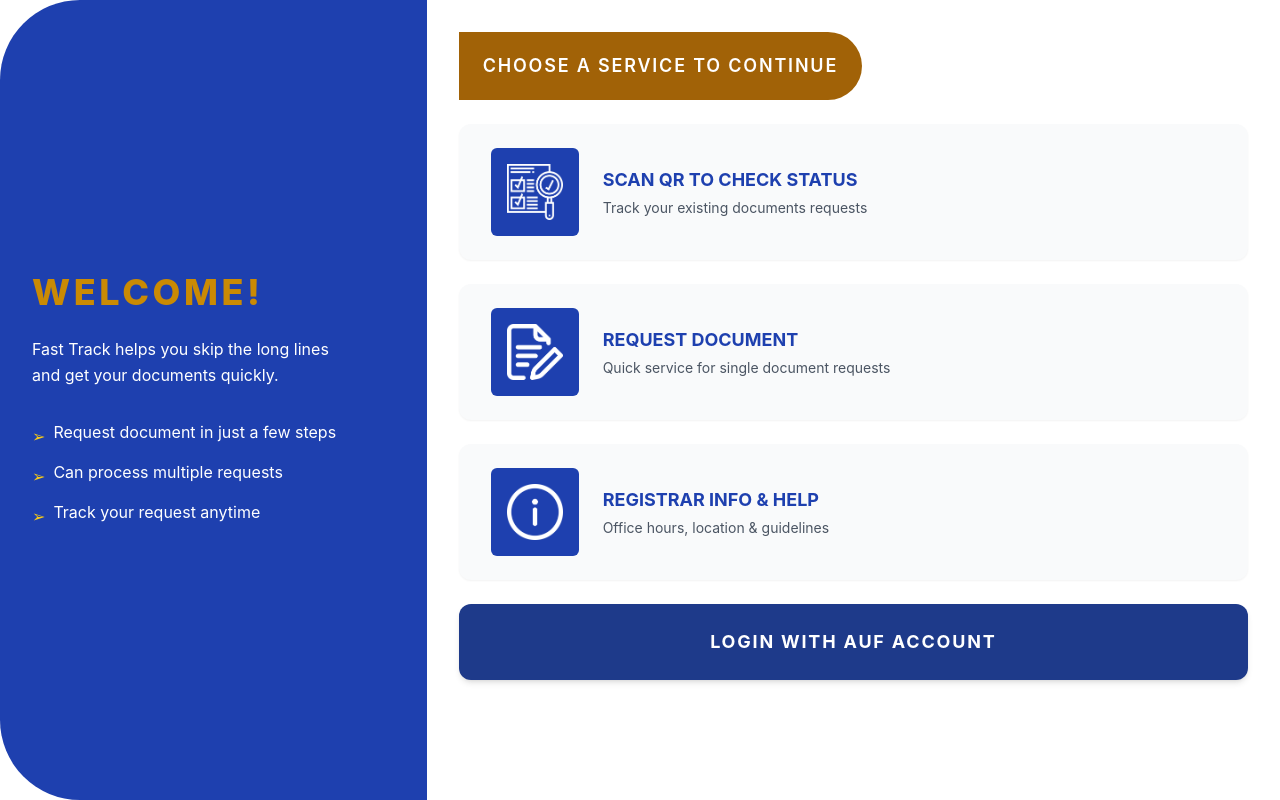
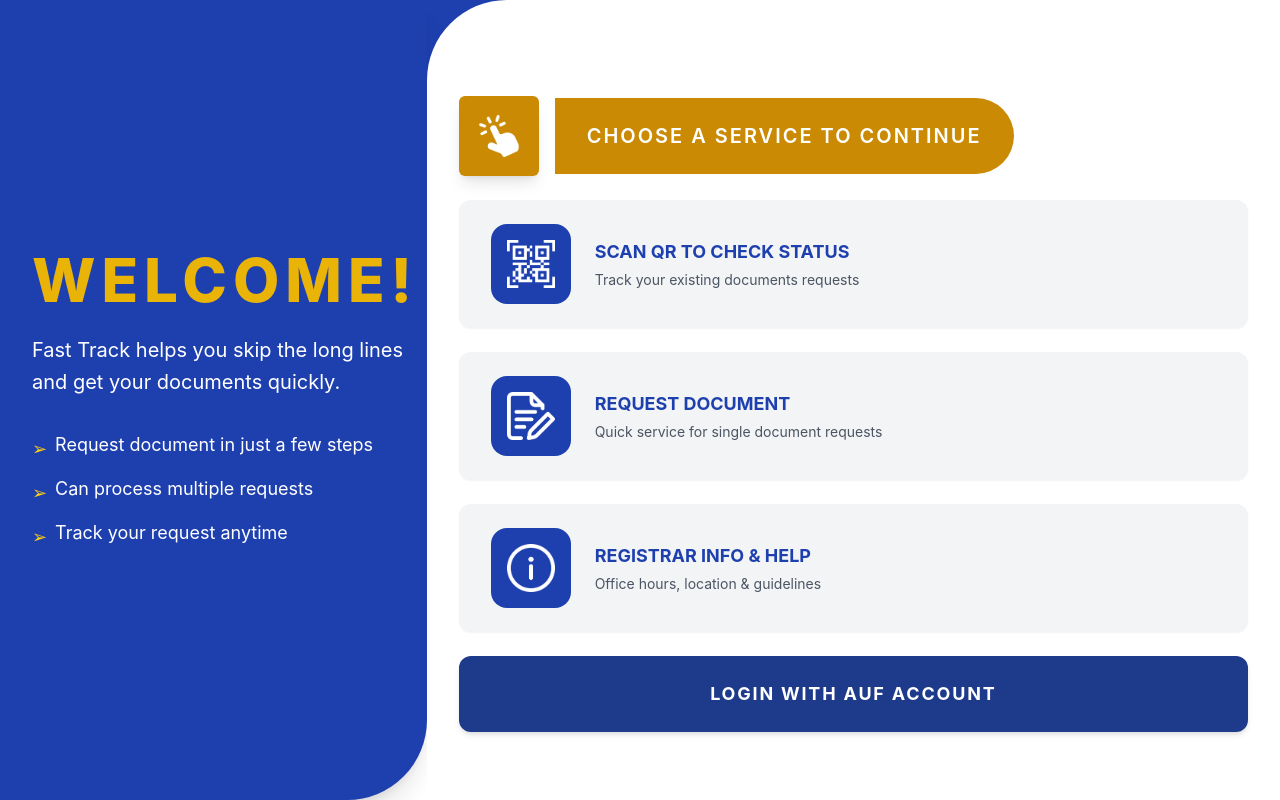
Before and after one commit to CoderCakee/ipt_fasttrack, a React (Create React App) app in the folder main_project/fast_track_frontend_stephanie/: page /KioskServicesMenu in a window 1280 px wide. Built offline with nearby package versions, Linux system fonts and the light colour scheme.

Commit message:
Start of applying finishing touches to UI

```diff
--- a/main_project/fast_track_frontend_stephanie/src/pages/Kiosk/CheckRequestReceipt.jsx
+++ b/main_project/fast_track_frontend_stephanie/src/pages/Kiosk/CheckRequestReceipt.jsx
@@ -80,12 +80,12 @@ const CheckRequestReceipt = () => {
       <div className="relative z-10 bg-white rounded-xl border border-yellow-400 max-w-[900px] w-full flex flex-col lg:flex-row p-8 shadow-xl overflow-hidden">
         {/* Left Section */}
         <div className="w-full lg:w-3/5 pr-0 lg:pr-8 mb-6 lg:mb-0">
-          <h2 className="text-center text-lg font-serif font-bold text-black mb-6">Request Details</h2>
+          <h2 className="text-center text-lg font-serif text-black mb-6">Request Details</h2>
 
           <div className="grid grid-cols-2 gap-y-6 text-sm font-serif text-[#2c3e9e]">
             <div>
               <p className="text-xs font-semibold mb-1">Requester’s Name</p>
-              <p className="text-black font-semibold text-base">{requester_name}</p>
+              <p className="text-black font-medium text-base">{requester_name}</p>
 
               <p className="mt-6 text-xs font-semibold mb-1">Request Number</p>
               <p className="text-black font-medium">{request_number}</p>
@@ -99,10 +99,10 @@ const CheckRequestReceipt = () => {
             </div>
           </div>
 
-          <hr className="border border-[#acc3dc] w-full my-6" />
+          <hr className="border-[0.5px] border-[#acc3dc] w-full my-6" />
 
           <div>
-            <p className="mb-2 text-sm font-semibold font-serif text-[#2c3e9e]">Document(s) Requested</p>
+            <p className="mb-2 text-m font-semibold font-serif text-[#2c3e9e]">Document(s) Requested</p>
             {documents.length > 0 ? (
               <div className="flex flex-wrap gap-2 mb-1">
                 {documents.map((doc) => (
@@ -125,17 +125,31 @@ const CheckRequestReceipt = () => {
           <hr className="border border-[#acc3dc] w-full my-6" />
 
    {/* Status & Completion */}
-          <div className="mb-6 flex flex-col lg:flex-row items-start lg:items-center justify-between">
+<div className="mb-6 flex flex-col space-y-2">
+  {/* Label */}
+  <p className="text-sm font-semibold font-serif text-[#2c3e9e]">
+    Current Status
+  </p>
+
+  {/* Row with button and completion */}
+  <div className="flex items-center w-full">
+    {/* Status Button */}
     <button
       type="button"
-              className="inline-flex items-center space-x-2 bg-[#2c3e9e] text-white text-sm rounded-full px-4 py-1 shadow font-semibold"
+      className="inline-flex items-center bg-[#2c3e9e] text-white text-sm rounded-full px-4 py-1 shadow font-semibold flex-none"
     >
       <span>{status}</span>
     </button>
-            <span className="mt-2 lg:mt-0 text-[#2c3e9e] text-sm font-semibold font-serif">
+
+    {/* Completion Percent pushed to the right */}
+    <span className="ml-auto text-sm font-semibold font-serif text-[#2c3e9e]">
       {completion_percent}% Complete
     </span>
   </div>
+</div>
+
+
+
 
           {/* Progress Bar */}
           <div className="w-full mb-6">
--- a/main_project/fast_track_frontend_stephanie/src/pages/Kiosk/CheckRequestStatus.jsx
+++ b/main_project/fast_track_frontend_stephanie/src/pages/Kiosk/CheckRequestStatus.jsx
@@ -8,14 +8,18 @@ export default function CheckRequestStatus() {
   const navigate = useNavigate();
   const [qrData, setQrData] = useState("");
 
+  // Navigate back to the services menu
   const handleBack = () => navigate("/KioskServicesMenu");
 
+  // Placeholder for QR code scanning
   const handleScan = () => {
-    // Placeholder for QR code scanning integration
     const scannedRequestNumber = "FAST-2024-510586";
     setQrData(scannedRequestNumber);
-    // Navigate to receipt page
-    navigate("/CheckRequestReceipt", { state: { data: { request_number: scannedRequestNumber } } });
+
+    // Navigate to receipt page with scanned data
+    navigate("/CheckRequestReceipt", {
+      state: { data: { request_number: scannedRequestNumber } },
+    });
   };
 
   return (
@@ -28,6 +32,7 @@ export default function CheckRequestStatus() {
 
       {/* QR Scan Card */}
       <main className="relative z-10 bg-white rounded-3xl max-w-md w-full p-10 shadow-2xl flex flex-col items-center text-center border border-gray-200">
+
         {/* Back Button */}
         <button
           type="button"
@@ -41,6 +46,8 @@ export default function CheckRequestStatus() {
         <h1 className="text-[#2C3E9E] font-bold text-3xl mb-2 tracking-wide">
           Scan Your QR Code
         </h1>
+
+        {/* Subtitle / Description */}
         <p className="text-gray-700 text-sm mb-8 px-4">
           Present your QR code here to check the status of your document request.
         </p>
--- a/main_project/fast_track_frontend_stephanie/src/pages/Kiosk/KioskServicesMenu.jsx
+++ b/main_project/fast_track_frontend_stephanie/src/pages/Kiosk/KioskServicesMenu.jsx
@@ -1,9 +1,9 @@
 import React from "react";
-import { useNavigate } from "react-router-dom"; // Import this
-import checkStatusIcon from "../../assets/checkstatus.png";
+import { useNavigate } from "react-router-dom";
+import checkStatusIcon from "../../assets/qrcode.png";
 import requestDocumentIcon from "../../assets/requestdocument.png";
-import multipleDocumentIcon from "../../assets/multiplerequest.png";
 import RegistrarInfoIcon from "../../assets/info.png";
+import ChooseIcon from "../../assets/choose.png";
 
 const services = [
   {
@@ -20,49 +20,64 @@ const services = [
     title: "REGISTRAR INFO & HELP",
     description: "Office hours, location & guidelines",
     icon: <img src={RegistrarInfoIcon} alt="Registrar Info Icon" className="h-12 w-12" />,
-  }
+  },
 ];
 
 const KioskServicesMenu = () => {
   const navigate = useNavigate();
 
   return (
-    <div className="min-h-screen flex flex-col lg:flex-row">
-      {/* Left Panel */}
-      <div className="bg-blue-800 text-gold flex flex-col justify-center p-8 lg:w-1/3 rounded-bl-[80px] rounded-tl-[80px]">
-        <h1 className="text-4xl font-extrabold uppercase mb-6 text-yellow-600 tracking-widest">Welcome!</h1>
-        <p className="text-white mb-8 max-w-xs leading-relaxed">
-          Fast Track helps you skip the long lines and get your documents quickly.
+    <div className="relative min-h-screen flex flex-col lg:flex-row overflow-hidden">
+      <div className="absolute inset-0 -z-10">
+        <div className="h-1/2 bg-blue-800"></div>
+        <div className="h-1/2 bg-white"></div>
+      </div>
+
+      {/* ===== Left Panel ===== */}
+      <div className="text-gold flex flex-col justify-center p-8 lg:w-1/3 rounded-br-[80px] bg-blue-800 shadow-xl">
+        <h1 className="text-6xl font-extrabold uppercase mb-6 text-yellow-500 tracking-widest">
+          Welcome!
+        </h1>
+        <p className="text-white text-xl mb-8 max-w-xs leading-relaxed whitespace-nowrap">
+          Fast Track helps you skip the long lines <br /> and get your documents quickly.
         </p>
-        <ul className="text-white space-y-3 max-w-xs list-none">
-          <li className="flex items-start space-x-2">
+
+        <ul className="text-white text-lg space-y-3 max-w-xs list-none">
+          <li className="flex items-start space-x-2 whitespace-nowrap">
             <span className="text-yellow-400 mt-1">➢</span>
             <span>Request document in just a few steps</span>
           </li>
-          <li className="flex items-start space-x-2">
+          <li className="flex items-start space-x-2 whitespace-nowrap">
             <span className="text-yellow-400 mt-1">➢</span>
             <span>Can process multiple requests</span>
           </li>
-          <li className="flex items-start space-x-2">
+          <li className="flex items-start space-x-2 whitespace-nowrap">
             <span className="text-yellow-400 mt-1">➢</span>
             <span>Track your request anytime</span>
           </li>
         </ul>
       </div>
 
-      {/* Right Panel */}
-      <div className="flex-1 bg-white p-8 flex flex-col items-center justify-start">
-        {/* Shared width wrapper for banner + buttons */}
-        <div className="w-full max-w-6xl">
-          {/* Banner */}
-          <div className="bg-yellow-700 rounded-r-full px-6 py-5 select-none inline-block">
-            <span className="uppercase font-semibold text-white text-lg tracking-widest whitespace-nowrap">
-              Choose a service to continue
-            </span>
+      {/* ===== Right Panel ===== */}
+      <div className="flex-1 bg-white p-8 flex flex-col items-center justify-start rounded-tl-[80px]">
+        <div className="w-full max-w-6xl flex flex-col h-full">
+          {/* Banner + Square Icon */}
+          <div className="flex items-center space-x-4 mt-16">
+            {/* Square icon box */}
+            <div className="bg-yellow-600 w-20 h-20 flex items-center justify-center rounded-md shadow-lg">
+              <img src={ChooseIcon} alt="Icon" className="h-12 w-12" />
+            </div>
+
+            {/* Banner */}
+            <div className="bg-yellow-600 px-8 py-6 select-none inline-block rounded-r-full">
+              <span className="uppercase font-semibold text-white text-xl tracking-widest">
+                Choose a service to continue
+              </span>
+            </div>
           </div>
 
           {/* Services Grid */}
-          <div className="mt-6 space-y-6">
+          <div className="mt-6 flex-1 flex flex-col space-y-6">
             {services.map(({ title, description, icon }, idx) => (
               <button
                 key={idx}
@@ -71,17 +86,12 @@ const KioskServicesMenu = () => {
                   else if (title === "SCAN QR TO CHECK STATUS") navigate("/CheckRequestStatus");
                   else if (title === "REGISTRAR INFO & HELP") navigate("/RegistrarInfo");
                 }}
-                className="
-                  flex items-center gap-6 w-full rounded-xl px-8 py-6 cursor-pointer
-                  bg-gray-50
-                  hover:bg-blue-50 hover:border hover:border-blue-800
-                  transition-all
-                  shadow-sm hover:shadow-md
-                "
-                type="button"
+                className="flex items-center gap-6 w-full rounded-xl px-8 py-6 cursor-pointer
+                  bg-gray-100 hover:bg-blue-50 hover:border hover:border-blue-800
+                  transition-all shadow-sm hover:shadow-md"
               >
-                <div className="bg-blue-800 p-4 rounded-md flex justify-center items-center shrink-0">
-                  {React.cloneElement(icon, { className: "h-14 w-14" })}
+                <div className="bg-blue-800 p-4 rounded-2xl flex justify-center items-center shrink-0">
+                  {React.cloneElement(icon, { className: "h-12 w-12" })}
                 </div>
                 <div className="text-left">
                   <h2 className="text-blue-800 font-bold uppercase text-lg">{title}</h2>
@@ -90,16 +100,11 @@ const KioskServicesMenu = () => {
               </button>
             ))}
 
-            {/* Login with AUF Account button */}
             <button
               onClick={() => navigate("/LoginForm")}
-              className="
-                flex items-center justify-center w-full rounded-xl px-8 py-6 cursor-pointer
+              className="flex items-center justify-center w-full rounded-xl px-8 py-6 cursor-pointer
                 bg-blue-900 text-white font-bold uppercase text-lg tracking-widest
-                hover:bg-blue-800 transition-shadow shadow-md hover:shadow-lg mt-6
-              "
-              type="button"
-              aria-label="Login with AUF Account"
+                hover:bg-blue-800 transition-shadow shadow-md hover:shadow-lg mt-auto"
             >
               Login with AUF Account
             </button>
--- a/main_project/fast_track_frontend_stephanie/src/pages/Kiosk/WelcomeScreen.jsx
+++ b/main_project/fast_track_frontend_stephanie/src/pages/Kiosk/WelcomeScreen.jsx
@@ -1,19 +1,19 @@
 import React from "react";
-import { useNavigate } from "react-router-dom"; // Import useNavigate
+import { useNavigate } from "react-router-dom";
 import FastTrackLogo from "../../assets/logo.png";
 import background from "../../assets/background.webp";
 
 const WelcomeScreen = () => {
-    const navigate = useNavigate(); // Initialize navigate
+  const navigate = useNavigate();
 
-    const handleStartClick = () => {
-      navigate("/KioskServicesMenu"); // Navigate to KioskServicesMenu
+  const handleStartClick = () => {
+    navigate("/KioskServicesMenu"); // Navigate to the services menu
   };
 
   return (
-    // Container with full screen height and flex column
+    // Full-screen container with vertical layout
     <div className="min-h-screen flex flex-col">
-      {/* Top logo section */}
+      {/* Top section with centered logo */}
       <header className="bg-gray-100 flex justify-center">
         <img
           src={FastTrackLogo}
@@ -25,19 +25,17 @@ const WelcomeScreen = () => {
       {/* Main section with background image and centered button */}
       <main
         className="flex-grow flex items-center justify-center bg-center bg-cover relative"
-        style={{
-          backgroundImage: `url(${background})`,
-        }}
+        style={{ backgroundImage: `url(${background})` }}
       >
-        {/* Overlay with semi-transparent blue filter */}
+        {/* Semi-transparent blue overlay */}
         <div className="absolute inset-0 bg-blue-900 bg-opacity-75"></div>
 
-        {/* Centered button with hover effect, above overlay */}
+        {/* Centered start button */}
         <button
-          className="relative px-12 py-4 bg-blue-800 text-white font-bold text-xl uppercase rounded-full shadow-lg hover:bg-blue-700 transition-colors"
           type="button"
+          onClick={handleStartClick}
           aria-label="Click to start"
-          onClick={handleStartClick}
+          className="relative px-20 py-8 bg-blue-800 text-white font-bold text-3xl uppercase rounded-full shadow-2xl hover:bg-blue-700 hover:scale-105 transform transition-all duration-300 ease-in-out"
         >
           CLICK TO START
         </button>
```
Also changed, not shown: main_project/fast_track_frontend_stephanie/src/assets/choose.png (added), main_project/fast_track_frontend_stephanie/src/assets/qrcode.png (added). Lines whose indentation alone changed are shown as unchanged.
